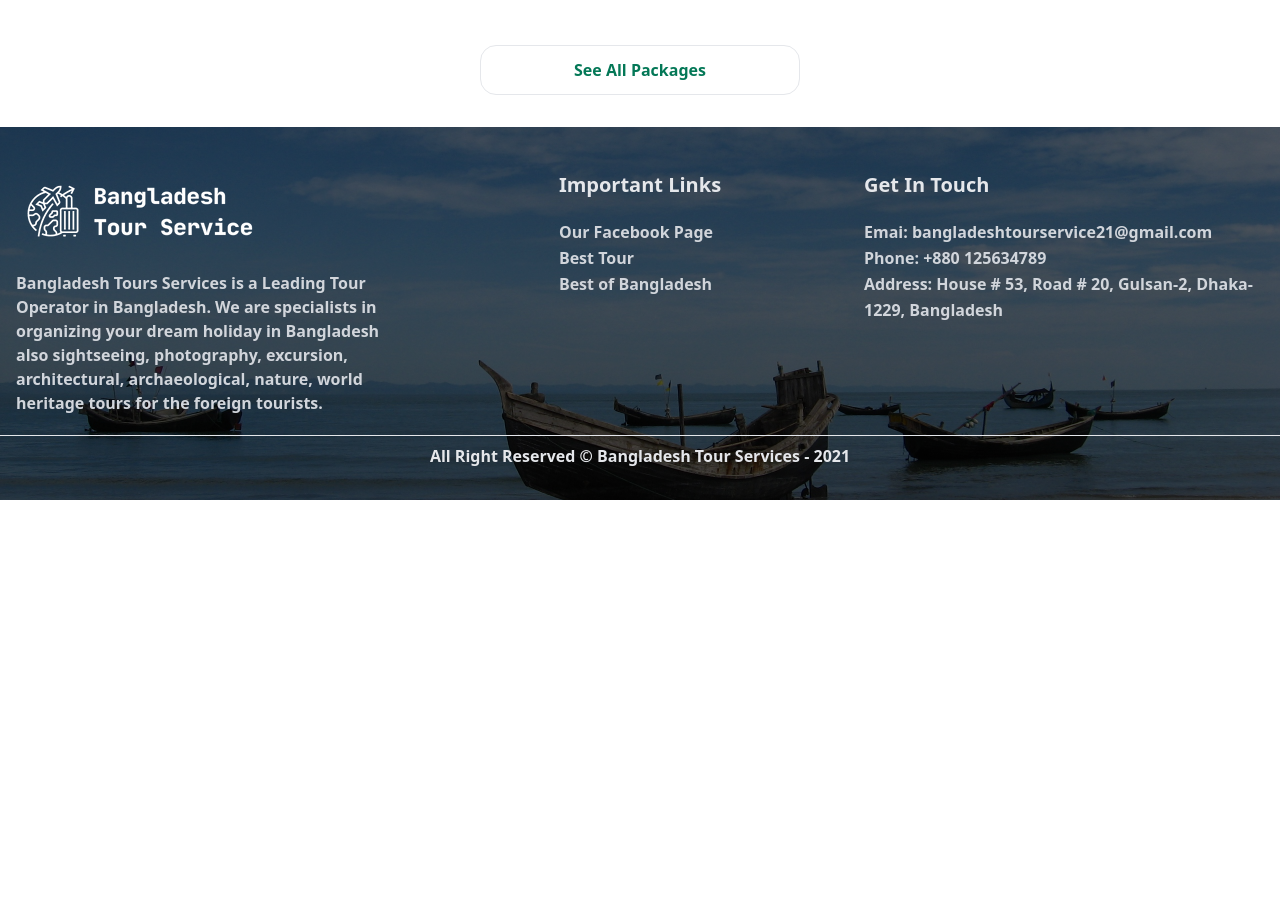
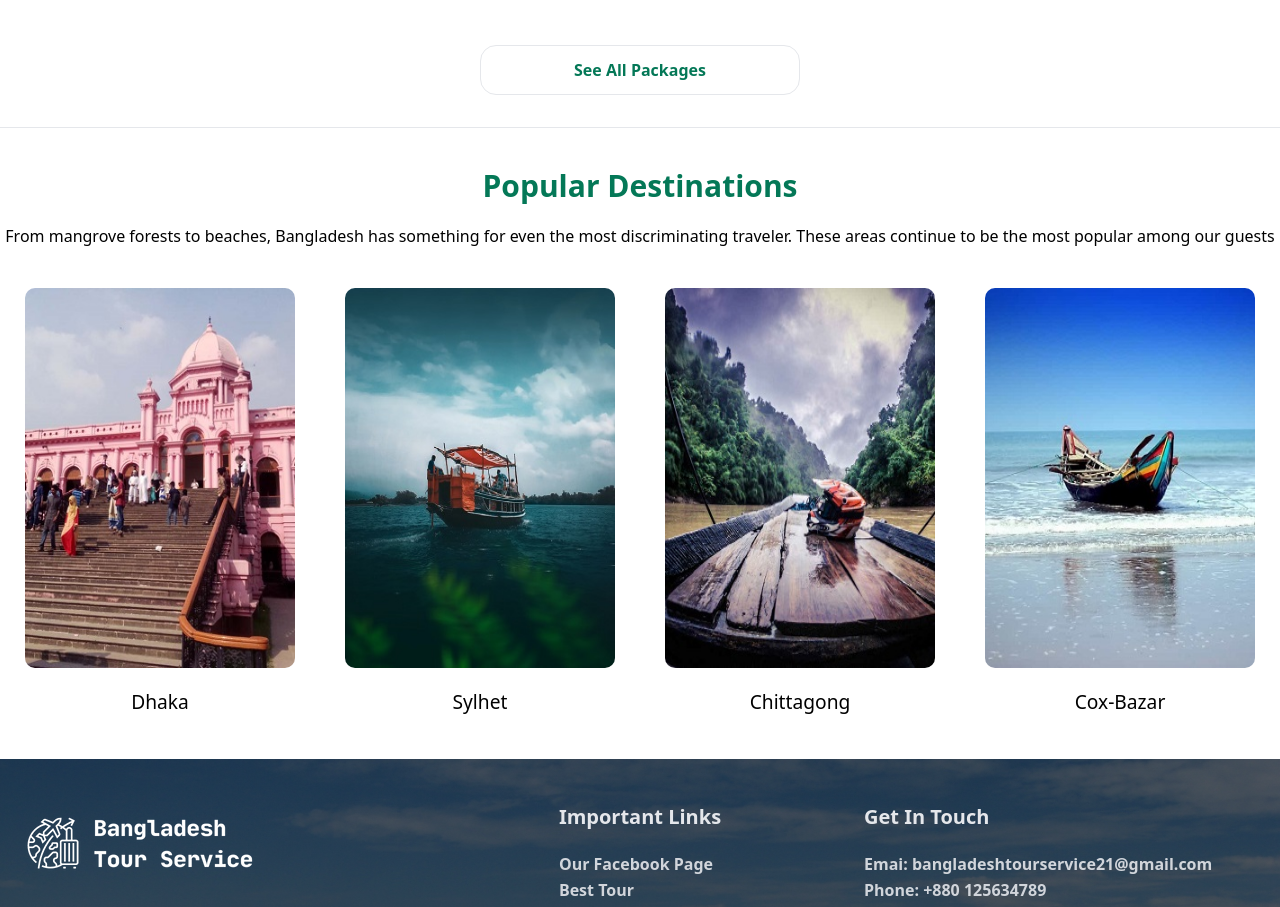
Before and after one commit to rakibshakib/bangladesh-tour-client-side-react-app, a React (Create React App) app: page / in a window 1280 px wide. Shown: the part 905-1812 px from the top of the page. Before the commit the page ends 1405 px from the top, so only its background shows below. Built offline with nearby package versions, Linux system fonts and the light colour scheme; no server answers.

Commit message:
added popular section

```diff
--- a/public/index.html
+++ b/public/index.html
@@ -24,7 +24,7 @@
       work correctly both with client-side routing and a non-root public URL.
       Learn how to configure a non-root public URL by running `npm run build`.
     -->
-    <title>React App</title>
+    <title>Bangladesh Tour Service</title>
   </head>
   <body>
     <noscript>You need to enable JavaScript to run this app.</noscript>
--- /dev/null
+++ b/src/components/PopularTour/Popular.css
@@ -0,0 +1,20 @@
+.popular-card{
+    width: 310px;
+    margin: auto;
+    padding: 10px;
+    border-radius: 10px;
+}
+.popular-card img{
+    height: 400px;
+    border-radius: 20px;
+    transition: transform 0.3s linear;
+    overflow: hidden;
+    padding: 10px;
+}
+.popular-card h2{
+    font-size: 1.2rem;
+    margin-top: 10px;
+}
+.popular-card img:hover{
+    transform: scale(1.10);
+}
--- /dev/null
+++ b/src/components/PopularTour/PopularTour.js
@@ -0,0 +1,38 @@
+import React from 'react';
+import cox from '../../images/popular/cox.jpg'
+import ctg from '../../images/popular/ctg.jpg'
+import dhaka from '../../images/popular/dhaka.jpg'
+import sylhet from '../../images/popular/sylhet.jpg';
+import './Popular.css';
+
+const PopularTour = () => {
+    return (
+        <div className='container mx-auto my-5'>
+            <div className="text-center my-5">
+                <h2 className='font-bold py-5 text-lg md:text-3xl text-green-700'>Popular Destinations</h2>
+                <p className='font-normal md:text-md text-base '>From mangrove forests to beaches, Bangladesh has something for even the most discriminating traveler. These areas continue to be the most popular among our guests</p>
+            </div>
+            <div className='flex flex-col md:flex-row md:justify-between'>
+                <div className='popular-card'>
+                    <img src={dhaka} alt="" />
+                    <h2 className="text-center font-medium">Dhaka</h2>
+                </div>
+                <div className='popular-card'>
+                    <img src={sylhet} alt="" />
+                    <h2 className="text-center font-medium">Sylhet</h2>
+                </div>
+                <div className='popular-card'>
+                    <img src={ctg} alt="" />
+                    <h2 className="text-center font-medium">Chittagong</h2>
+                </div>
+                <div className='popular-card'>
+                    <img src={cox} alt="" />
+                    <h2 className="text-center font-medium">Cox-Bazar</h2>
+                </div>
+            </div>
+
+        </div>
+    )
+}
+
+export default PopularTour
--- a/src/pages/Home/Home.js
+++ b/src/pages/Home/Home.js
@@ -1,5 +1,6 @@
 import React from 'react'
 import Banner from '../../components/Banner/Banner'
+import PopularTour from '../../components/PopularTour/PopularTour'
 import TourPackages from '../../components/TourPackages/TourPackages'
 
 const Home = () => {
@@ -7,6 +8,8 @@ const Home = () => {
         <div>
             <Banner/>
             <TourPackages/>
+            <hr />
+            <PopularTour/>
         </div>
     )
 }
--- a/src/pages/MyBooking/MyBooking.js
+++ b/src/pages/MyBooking/MyBooking.js
@@ -3,6 +3,7 @@ import useAuth from '../../hooks/useAuth';
 import Stack from '@mui/material/Stack';
 import Button from '@mui/material/Button';
 import BackToHome from '../../components/BackBtn/BackToHome'
+import PopularTour from '../../components/PopularTour/PopularTour';
 
 const MyBooking = () => {
     const { user } = useAuth()
@@ -76,6 +77,7 @@ const MyBooking = () => {
                 </div>
 
             </div>
+            <PopularTour/>
             <BackToHome />
         </div>
     )
```
